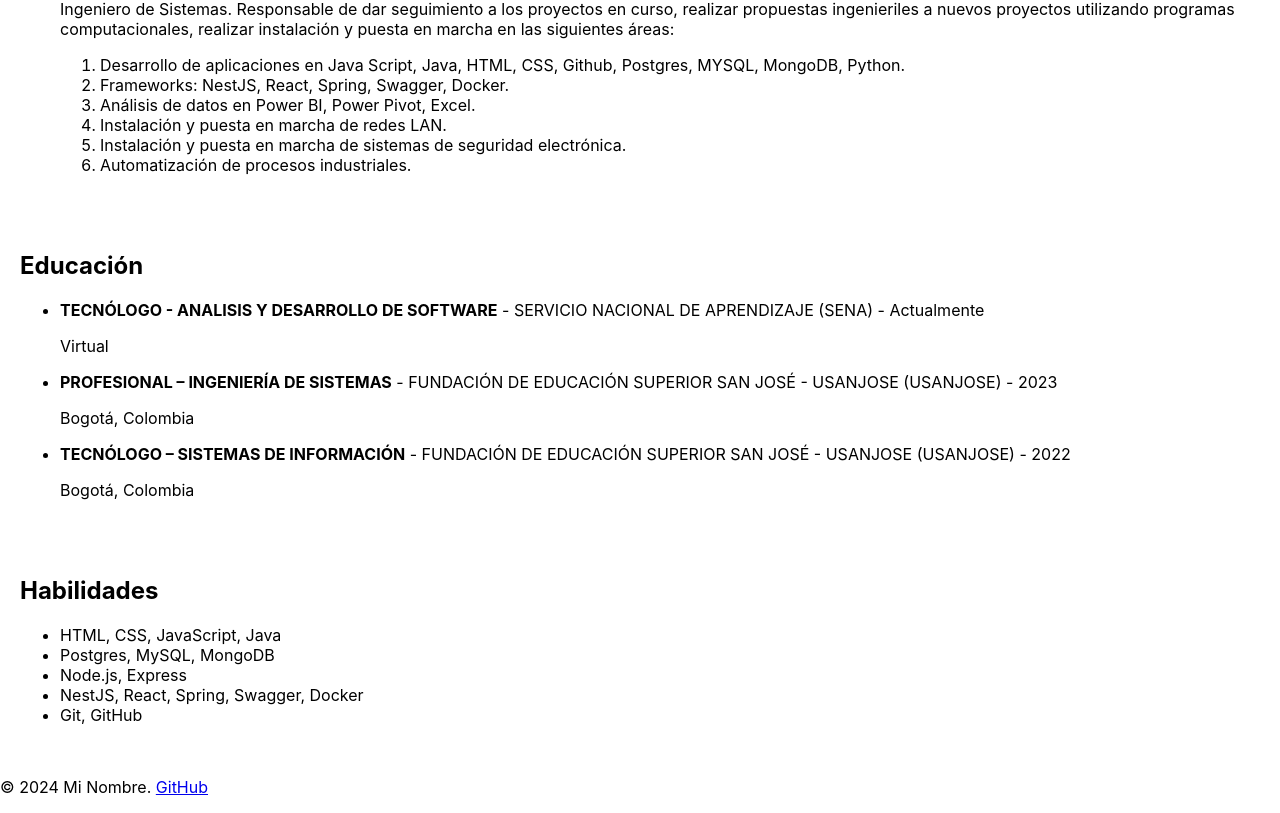
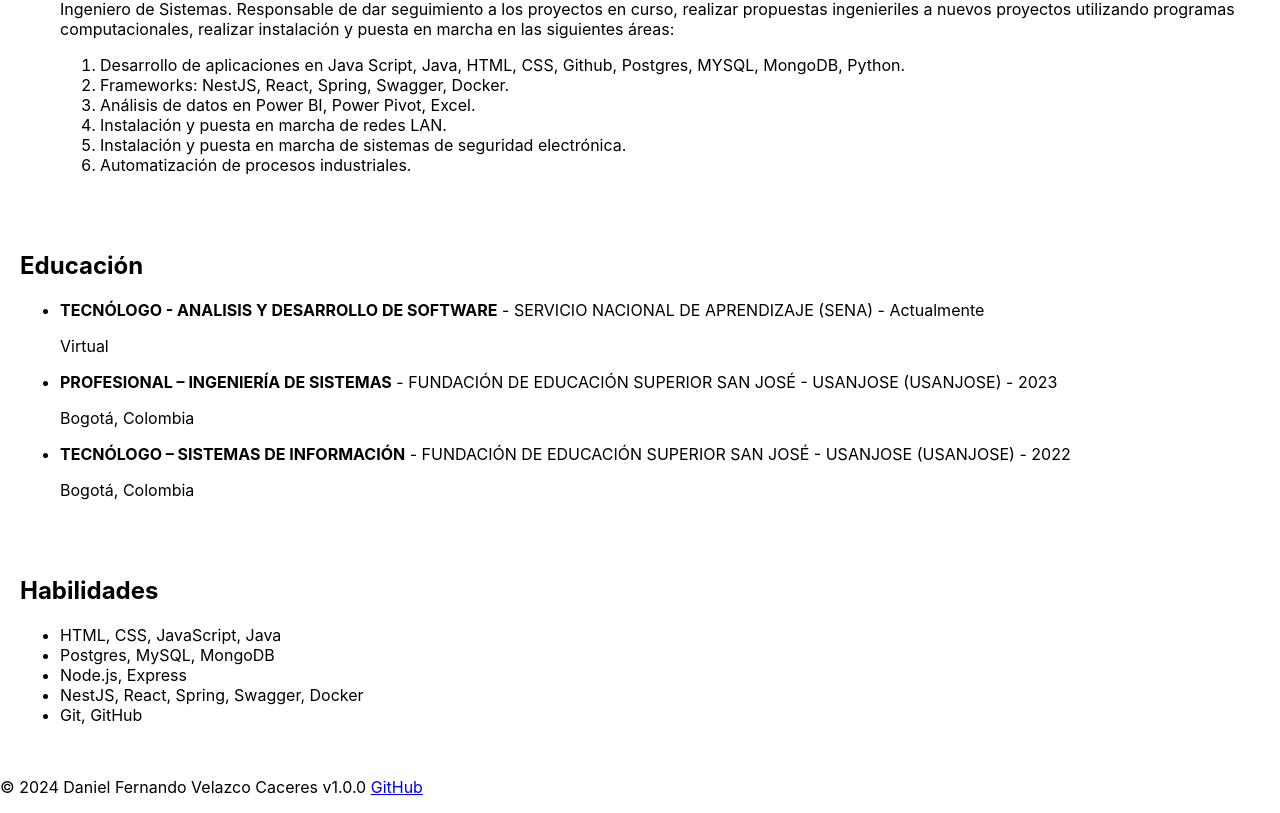
Before and after one commit to DanielFernandoVelazco/DanielFernandoVelazco.github.io, a React (Create React App) app: page / in a window 1280 px wide. Shown: the part 497-1310 px from the top of the page. Built offline with nearby package versions, Linux system fonts and the light colour scheme.

Commit message:
Se modifica el Footer

```diff
--- a/src/components/Footer.js
+++ b/src/components/Footer.js
@@ -2,7 +2,7 @@ import React from 'react';
 
 const Footer = () => (
     <footer>
-        <p>© 2024 Mi Nombre. <a href="https://github.com/mi-usuario">GitHub</a></p>
+        <p>© 2024 Daniel Fernando Velazco Caceres v1.0.0 <a href="https://github.com/mi-usuario">GitHub</a></p>
     </footer>
 );
 
```
